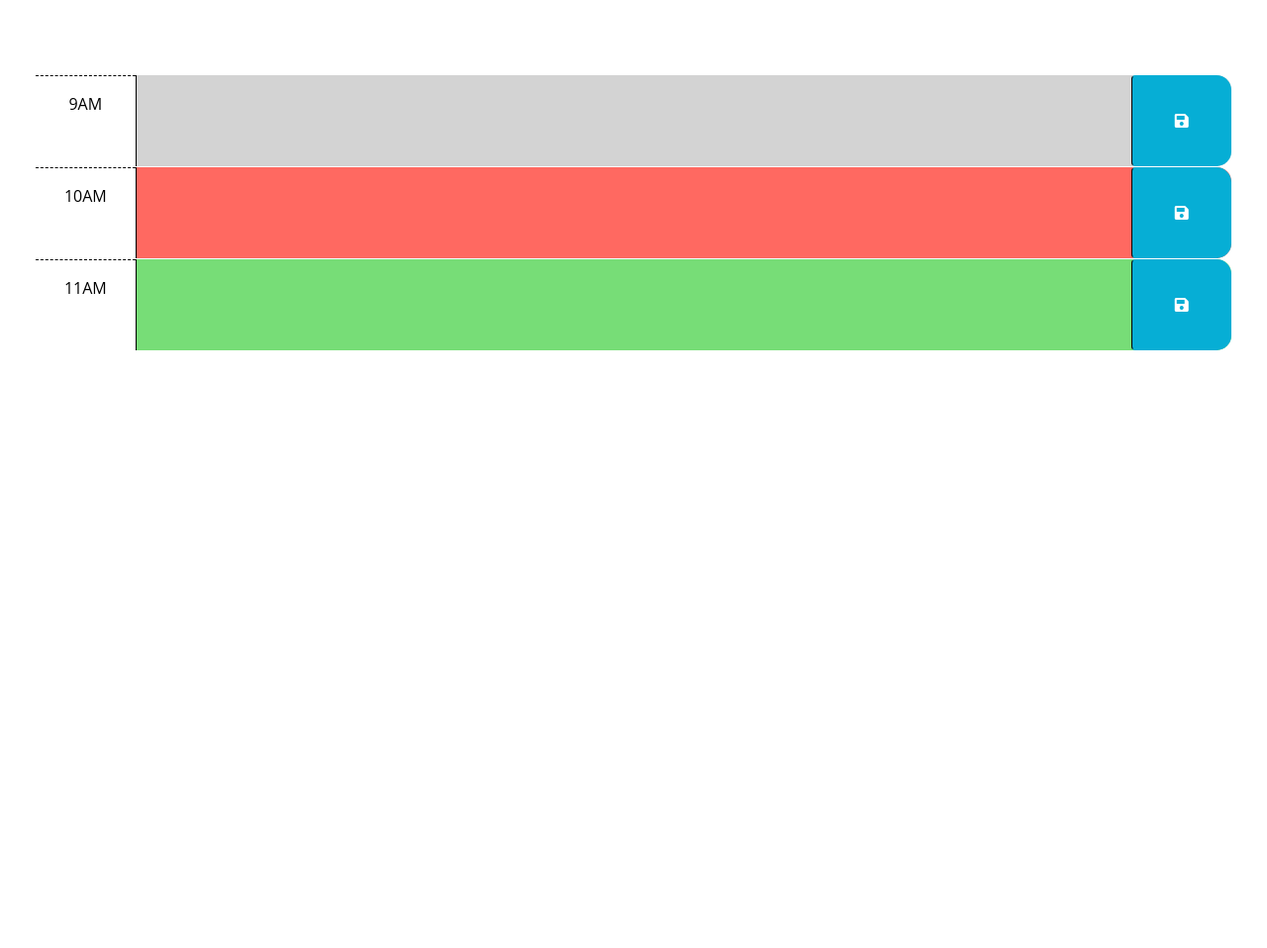
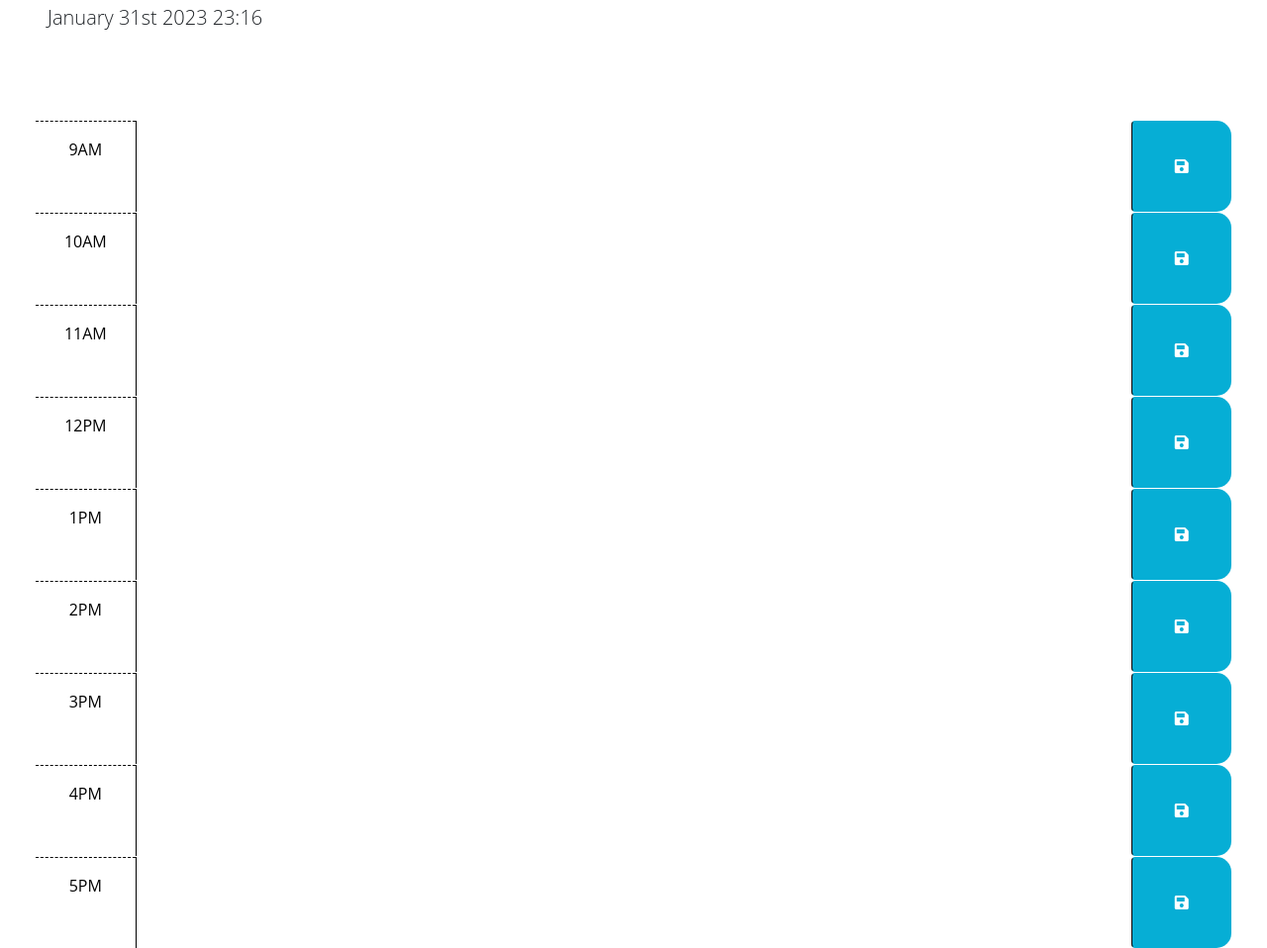
Before and after one commit to TerryKor/Work-Day-Schedule, a plain HTML site: page Develop/index.html in a window 1280 px wide. Shown: the part 176-1134 px from the top of the page at 99% size. Before the commit the page ends 800 px from the top, so only its background shows below. Drawn offline with nearby package versions, Linux system fonts and the light colour scheme.

Commit message:
HTML: added divs for each hour, changed hour id and removed present past and future from class

```diff
--- a/Develop/index.html
+++ b/Develop/index.html
@@ -30,19 +30,9 @@
       <p class="lead">A simple calendar app for scheduling your work day</p>
       <p id="currentDay" class="lead"></p>
     </header>
-    <div class="container-fluid px-5">
-      <!-- Use class for "past", "present", and "future" to apply styles to the
-        time-block divs accordingly. The javascript will need to do this by
-        adding/removing these classes on each div by comparing the hour in the
-        id to the current hour. The html provided below is meant to be an example
-        demonstrating how the css provided can be leveraged to create the
-        desired layout and colors. The html below should be removed or updated
-        in the finished product. Remember to delete this comment once the
-        code is implemented.
-        -->
+    <div id = "mainContainer" class="container-fluid px-5">
 
-      <!-- Example of a past time block. The "past" class adds a gray background color. -->
-      <div id="hour-9" class="row time-block past">
+      <div id="hour-9" class="row time-block ">
         <div class="col-2 col-md-1 hour text-center py-3">9AM</div>
         <textarea class="col-8 col-md-10 description" rows="3"> </textarea>
         <button class="btn saveBtn col-2 col-md-1" aria-label="save">
@@ -50,8 +40,8 @@
         </button>
       </div>
 
-      <!-- Example of a present time block. The "present" class adds a red background color. -->
-      <div id="hour-10" class="row time-block present">
+
+      <div id="hour-10" class="row time-block ">
         <div class="col-2 col-md-1 hour text-center py-3">10AM</div>
         <textarea class="col-8 col-md-10 description" rows="3"> </textarea>
         <button class="btn saveBtn col-2 col-md-1" aria-label="save">
@@ -59,21 +49,71 @@
         </button>
       </div>
 
-      <!-- Example of a future time block. The "future" class adds a green background color. -->
-      <div id="hour-11" class="row time-block future">
+
+      <div id="hour-11" class="row time-block ">
         <div class="col-2 col-md-1 hour text-center py-3">11AM</div>
         <textarea class="col-8 col-md-10 description" rows="3"> </textarea>
         <button class="btn saveBtn col-2 col-md-1" aria-label="save">
           <i class="fas fa-save" aria-hidden="true"></i>
         </button>
       </div>
+
+      <div id="hour-12" class="row time-block ">
+        <div class="col-2 col-md-1 hour text-center py-3">12PM</div>
+        <textarea class="col-8 col-md-10 description" rows="3"> </textarea>
+        <button class="btn saveBtn col-2 col-md-1" aria-label="save">
+          <i class="fas fa-save" aria-hidden="true"></i>
+        </button>
+      </div>
+
+      <div id="hour-1" class="row time-block ">
+        <div class="col-2 col-md-1 hour text-center py-3">1PM</div>
+        <textarea class="col-8 col-md-10 description" rows="3"> </textarea>
+        <button class="btn saveBtn col-2 col-md-1" aria-label="save">
+          <i class="fas fa-save" aria-hidden="true"></i>
+        </button>
+      </div>
+
+      <div id="hour-2" class="row time-block ">
+        <div class="col-2 col-md-1 hour text-center py-3">2PM</div>
+        <textarea class="col-8 col-md-10 description" rows="3"> </textarea>
+        <button class="btn saveBtn col-2 col-md-1" aria-label="save">
+          <i class="fas fa-save" aria-hidden="true"></i>
+        </button>
+      </div>
+
+      <div id="hour-3" class="row time-block ">
+        <div class="col-2 col-md-1 hour text-center py-3">3PM</div>
+        <textarea class="col-8 col-md-10 description" rows="3"> </textarea>
+        <button class="btn saveBtn col-2 col-md-1" aria-label="save">
+          <i class="fas fa-save" aria-hidden="true"></i>
+        </button>
+      </div>
+
+      <div id="hour-4" class="row time-block ">
+        <div class="col-2 col-md-1 hour text-center py-3">4PM</div>
+        <textarea class="col-8 col-md-10 description" rows="3"> </textarea>
+        <button class="btn saveBtn col-2 col-md-1" aria-label="save">
+          <i class="fas fa-save" aria-hidden="true"></i>
+        </button>
+      </div>
+
+      <div id="hour-5" class="row time-block ">
+        <div class="col-2 col-md-1 hour text-center py-3">5PM</div>
+        <textarea class="col-8 col-md-10 description" rows="3"> </textarea>
+        <button class="btn saveBtn col-2 col-md-1" aria-label="save">
+          <i class="fas fa-save" aria-hidden="true"></i>
+        </button>
+      </div>
+
+
     </div>
 
     <script src="https://cdnjs.cloudflare.com/ajax/libs/jquery/3.2.1/jquery.min.js"></script>
     <script src="https://cdn.jsdelivr.net/npm/dayjs@1.11.3/dayjs.min.js"
     integrity="sha256-iu/zLUB+QgISXBLCW/mcDi/rnf4m4uEDO0wauy76x7U="
     crossorigin="anonymous"></script>
-
-    <script src="script.js"></script>
+    <script src="https://cdnjs.cloudflare.com/ajax/libs/moment.js/2.24.0/moment.min.js"></script>
+    <script src="./script.js"></script>
   </body>
 </html>
--- a/Develop/script.js
+++ b/Develop/script.js
@@ -1,23 +1,8 @@
-// Wrap all code that interacts with the DOM in a call to jQuery to ensure that
-// the code isn't run until the browser has finished rendering all the elements
-// in the html.
 $(function () {
-  // TODO: Add a listener for click events on the save button. This code should
-  // use the id in the containing time-block as a key to save the user input in
-  // local storage. HINT: What does `this` reference in the click listener
-  // function? How can DOM traversal be used to get the "hour-x" id of the
-  // time-block containing the button that was clicked? How might the id be
-  // useful when saving the description in local storage?
-  //
-  // TODO: Add code to apply the past, present, or future class to each time
-  // block by comparing the id to the current hour. HINTS: How can the id
-  // attribute of each time-block be used to conditionally add or remove the
-  // past, present, and future classes? How can Day.js be used to get the
-  // current hour in 24-hour time?
-  //
-  // TODO: Add code to get any user input that was saved in localStorage and set
-  // the values of the corresponding textarea elements. HINT: How can the id
-  // attribute of each time-block be used to do this?
-  //
-  // TODO: Add code to display the current date in the header of the page.
+  let descriptionEl = document.getElementsByClassName("description")
+
+  let mainContainer = document.getElementById("mainContainer")
+  // jQuery checking current format for the day
+  $('#currentDay').html(moment().format('MMMM Do YYYY HH:mm'));
+
 });
```
